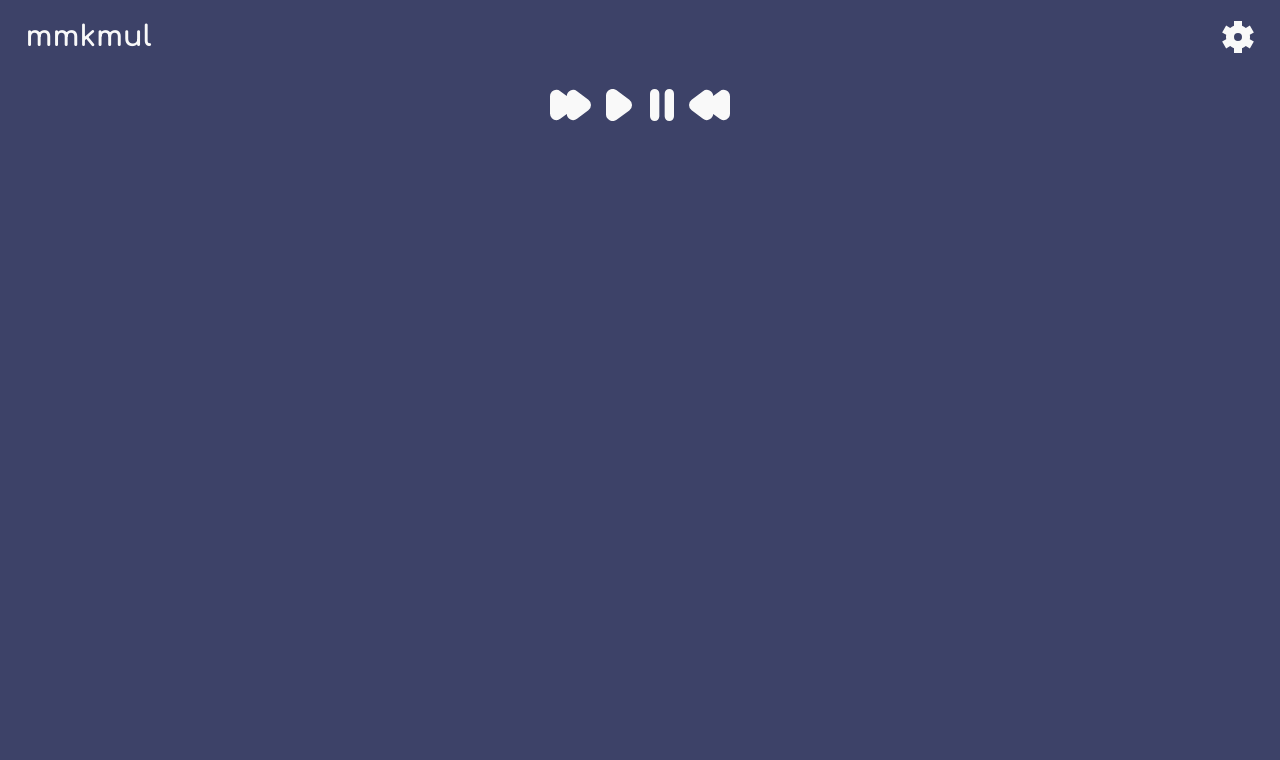
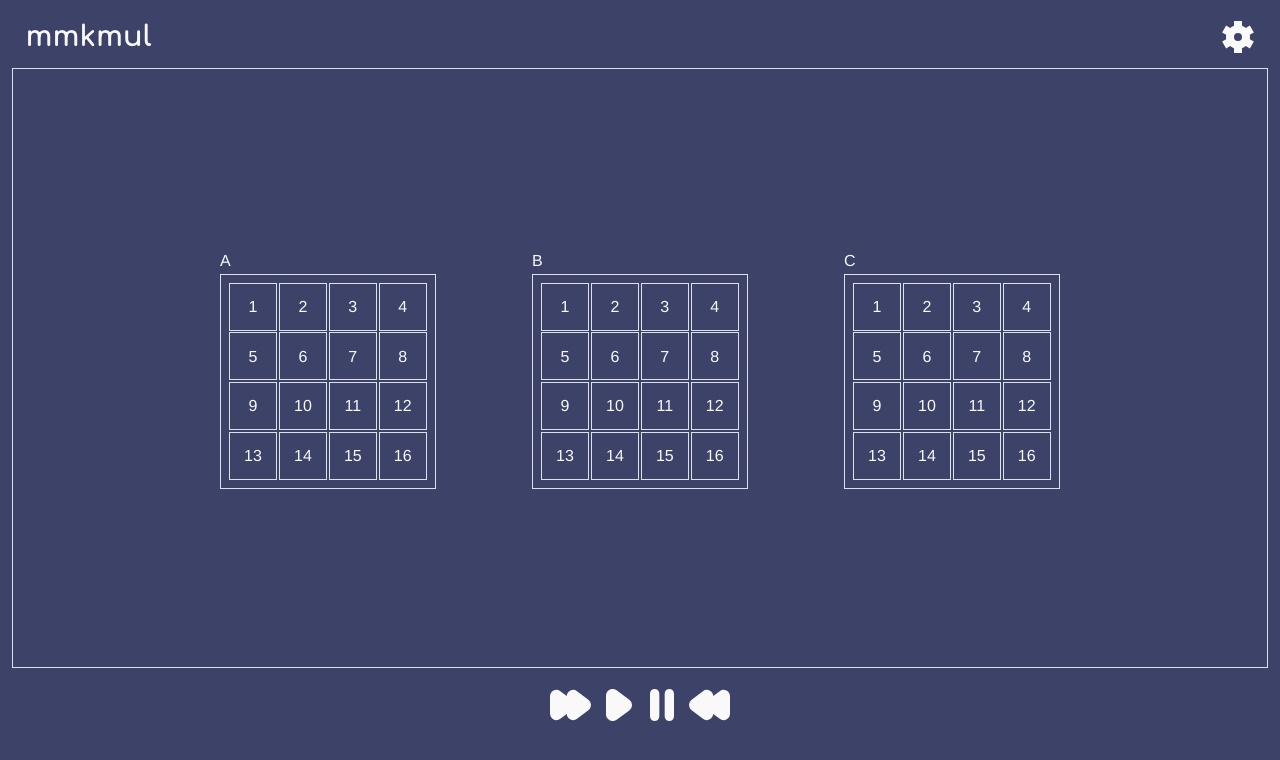
Before and after one commit to elvalsdelaluz/mmkmul, a Vue app: page / in a window 1280 px wide. Before the commit this address had no page. Shown: the top 760 px of the page. Built offline with nearby package versions, Linux system fonts and the light colour scheme.

Commit message:
Defino estilos de las celdas y las matrices

```diff
--- a/src/components/MatrixBlocks.vue
+++ b/src/components/MatrixBlocks.vue
@@ -1,11 +1,13 @@
 <script setup>
 import MatrixRow from './MatrixRow.vue'
+
+const name_matrix = ["A","B", "C"]
 </script>
 
 <template>
-  <div class="grid" style="--bs-columns: 3; --bs-gap: 2rem;">
-     <ControlsButton
-        v-for="name in name_images"
+  <div class="grid border custon-matrix-block">
+     <MatrixRow
+        v-for="name in name_matrix"
         :myprop="name"
         :key="name.id"
       />
@@ -15,4 +17,13 @@ import MatrixRow from './MatrixRow.vue'
 
 
 <style>
+
+.custon-matrix-block{
+  --bs-columns: 3;
+  --bs-gap: 6rem;
+  display: flex;
+  justify-content: center;
+  align-items: center;
+  min-height: 75vh;   /*No se si esto esta bien, es para que los botones esten más abajo*/
+}
 </style>
--- a/src/components/MatrixCell.vue
+++ b/src/components/MatrixCell.vue
@@ -1,10 +1,28 @@
 <script setup>
+const props =defineProps({
+     value: [String, Number],
+     size: {
+          type: Number,
+          default:1
+     }
+});
+
 </script>
 
 <template>
-     <div class="g-col-1 border text-center">1</div>
+     <div class="border text-center custom-cell" :class="`g-col-${size}`">
+          {{ value }}
+     </div>
 </template>
 
 
 <style>
+.custom-cell{
+     display: flex;
+     justify-content: center;
+     align-items: center;
+     width: 3rem; /*Altura de la celda*/
+     min-height: 3rem; /*Ancho de la celda*/
+  }
+
 </style>
--- a/src/components/MatrixRow.vue
+++ b/src/components/MatrixRow.vue
@@ -1,21 +1,37 @@
 <script setup>
 import MatrixCell from './MatrixCell.vue'
+import { ref } from 'vue';
 
 const props = defineProps({
   myprop: String
 })
+
+//Datos para las celdas
+const cells = ref(Array.from({length: 16}, (_,i) =>({
+  id: i,
+  value: i+1,
+  size: 1
+})))
 </script>
 
 <template>
-  <p>"props.myprop"</p>
-  <div class="grid border p-2" style="--bs-columns: 4; --bs-gap: 0.5rem;">
-      <MatrixCell
-        v-for="name in 16"
-        :key="name.id"
-      />
+  <div>
+    {{ props.myprop }}
+    <div class="grid border p-2 custom-matrix">
+        <MatrixCell
+          v-for="(cell, index) in cells"
+          :key="index"
+          :value="cell.value"
+          :size="cell.size"
+        />
+    </div>
   </div>
 </template>
 
-
 <style>
+.custom-matrix{
+  --bs-columns: 4;
+  --bs-gap: 0.1rem;
+  width: 13.5rem; /*Tamaño del div que va a contener la matriz.*/
+}
 </style>
```
